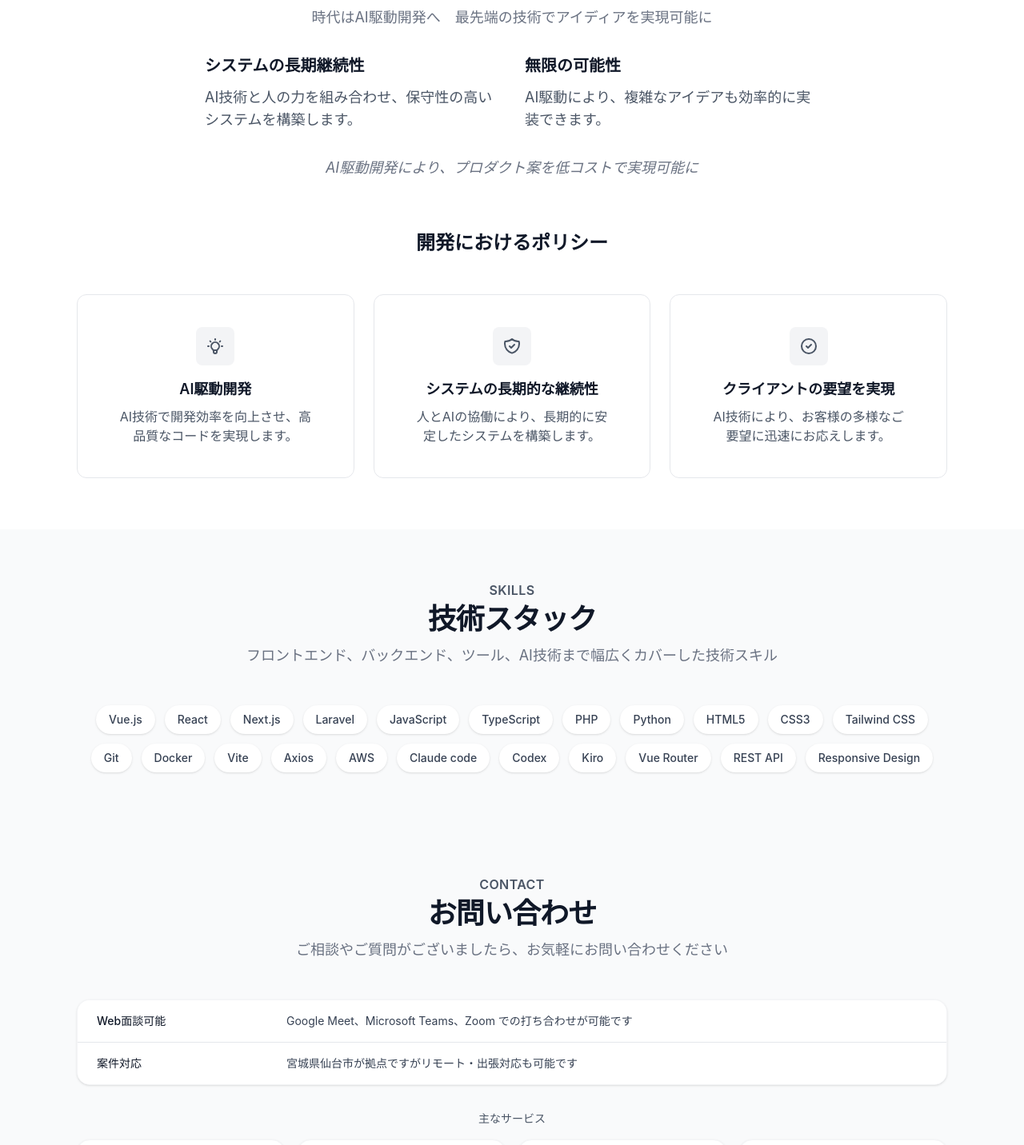
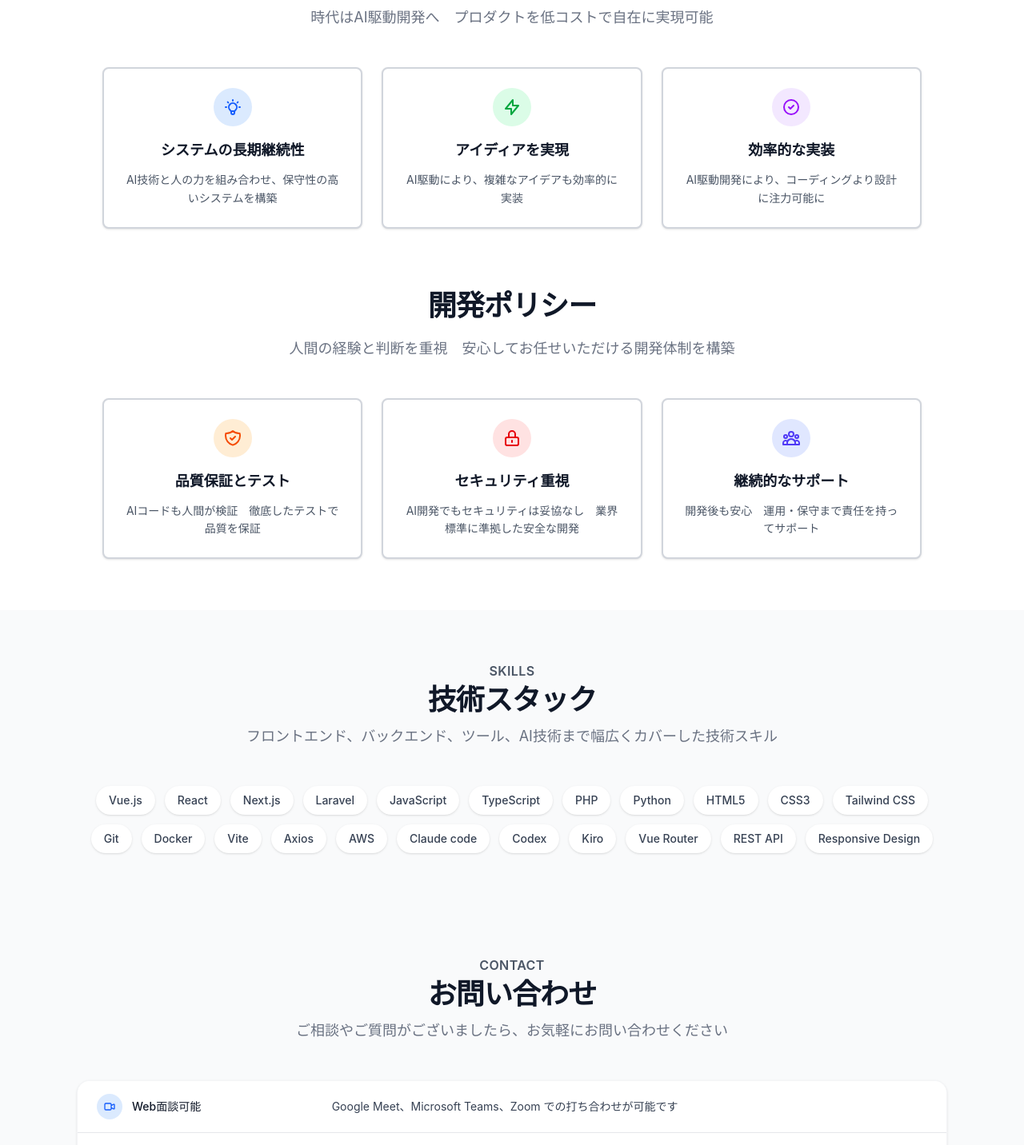
Before and after one commit to NOIRU13/portfolio, a Vue app: page / in a window 1280 px wide. Shown: the part 1480-2912 px from the top of the page at 80% size. Built offline with nearby package versions, Linux system fonts and the light colour scheme.

Commit message:
no message

```diff
--- a/src/components/sections/AboutSection.vue
+++ b/src/components/sections/AboutSection.vue
@@ -56,35 +56,58 @@
             <h3 class="text-3xl leading-8 font-bold tracking-tight text-gray-900 sm:text-4xl">
               AI駆動の可能性
             </h3>
-            <div class="mt-6 max-w-3xl mx-auto text-lg text-gray-500 space-y-6">
-              <p>
-                時代はAI駆動開発へ　最先端の技術でアイディアを実現可能に
+            <p class="mt-6 max-w-3xl mx-auto text-lg text-gray-500">
+              時代はAI駆動開発へ　プロダクトを低コストで自在に実現可能
             </p>
 
-              <div class="grid md:grid-cols-2 gap-8 mt-8 text-left">
-                <ScrollReveal animation="slide-left" :delay="200">
-                  <div>
-                    <h4 class="text-xl font-semibold text-gray-900 mb-3">システムの長期継続性</h4>
-                    <p class="text-gray-600">
-                      AI技術と人の力を組み合わせ、保守性の高いシステムを構築します。
+            <!-- Bordered Feature Cards -->
+            <div class="grid md:grid-cols-3 gap-6 mt-12 max-w-5xl mx-auto">
+              <ScrollReveal animation="slide-up" :delay="200">
+                <div class="border-2 border-gray-300 rounded-lg p-6 bg-white shadow-sm hover:shadow-md transition-shadow duration-300">
+                  <div class="text-center">
+                    <div class="w-12 h-12 mx-auto mb-4 bg-blue-100 rounded-full flex items-center justify-center">
+                      <svg class="w-6 h-6 text-blue-600" fill="none" stroke="currentColor" viewBox="0 0 24 24">
+                        <path stroke-linecap="round" stroke-linejoin="round" stroke-width="2" d="M9.663 17h4.673M12 3v1m6.364 1.636l-.707.707M21 12h-1M4 12H3m3.343-5.657l-.707-.707m2.828 9.9a5 5 0 117.072 0l-.548.547A3.374 3.374 0 0014 18.469V19a2 2 0 11-4 0v-.531c0-.895-.356-1.754-.988-2.386l-.548-.547z" />
+                      </svg>
+                    </div>
+                    <h4 class="text-lg font-semibold text-gray-900 mb-3">システムの長期継続性</h4>
+                    <p class="text-gray-600 text-sm leading-relaxed">
+                      AI技術と人の力を組み合わせ、保守性の高いシステムを構築
                     </p>
+                  </div>
                 </div>
               </ScrollReveal>
 
-                <ScrollReveal animation="slide-right" :delay="300">
-                  <div>
-                    <h4 class="text-xl font-semibold text-gray-900 mb-3">無限の可能性</h4>
-                    <p class="text-gray-600">
-                      AI駆動により、複雑なアイデアも効率的に実装できます。
+              <ScrollReveal animation="slide-up" :delay="300">
+                <div class="border-2 border-gray-300 rounded-lg p-6 bg-white shadow-sm hover:shadow-md transition-shadow duration-300">
+                  <div class="text-center">
+                    <div class="w-12 h-12 mx-auto mb-4 bg-green-100 rounded-full flex items-center justify-center">
+                      <svg class="w-6 h-6 text-green-600" fill="none" stroke="currentColor" viewBox="0 0 24 24">
+                        <path stroke-linecap="round" stroke-linejoin="round" stroke-width="2" d="M13 10V3L4 14h7v7l9-11h-7z" />
+                      </svg>
+                    </div>
+                    <h4 class="text-lg font-semibold text-gray-900 mb-3">アイディアを実現</h4>
+                    <p class="text-gray-600 text-sm leading-relaxed">
+                      AI駆動により、複雑なアイデアも効率的に実装
                     </p>
                   </div>
+                </div>
               </ScrollReveal>
+
+              <ScrollReveal animation="slide-up" :delay="400">
+                <div class="border-2 border-gray-300 rounded-lg p-6 bg-white shadow-sm hover:shadow-md transition-shadow duration-300">
+                  <div class="text-center">
+                    <div class="w-12 h-12 mx-auto mb-4 bg-purple-100 rounded-full flex items-center justify-center">
+                      <svg class="w-6 h-6 text-purple-600" fill="none" stroke="currentColor" viewBox="0 0 24 24">
+                        <path stroke-linecap="round" stroke-linejoin="round" stroke-width="2" d="M9 12l2 2 4-4m6 2a9 9 0 11-18 0 9 9 0 0118 0z" />
+                      </svg>
                     </div>
-
-              <ScrollReveal animation="fade" :delay="400">
-                <p class="mt-8 text-center italic">
-                  AI駆動開発により、プロダクト案を低コストで実現可能に
+                    <h4 class="text-lg font-semibold text-gray-900 mb-3">効率的な実装</h4>
+                    <p class="text-gray-600 text-sm leading-relaxed">
+                      AI駆動開発により、コーディングより設計に注力可能に
                     </p>
+                  </div>
+                </div>
               </ScrollReveal>
             </div>
           </div>
@@ -93,65 +116,65 @@
 
       <!-- Key principles -->
       <ScrollReveal animation="rise" :delay="100">
-        <div class="mt-16">
-          <div class="text-center mb-12">
-            <h3 class="text-2xl font-bold text-gray-900">開発におけるポリシー</h3>
-          </div>
+        <div class="mt-20">
+          <div class="text-center">
+            <h3 class="text-3xl leading-8 font-bold tracking-tight text-gray-900 sm:text-4xl">
+             開発ポリシー
+            </h3>
+            <p class="mt-6 max-w-3xl mx-auto text-lg text-gray-500">
+              人間の経験と判断を重視　安心してお任せいただける開発体制を構築
+            </p>
 
-          <div class="grid md:grid-cols-3 gap-6">
-            <ScrollReveal animation="scale" :delay="200">
-              <Card hover class="text-center">
-                <template #default>
-                  <div class="flex justify-center mb-4">
-                    <div class="w-12 h-12 bg-gray-100 rounded-lg flex items-center justify-center">
-                      <svg class="w-6 h-6 text-gray-600" fill="none" stroke="currentColor" viewBox="0 0 24 24">
-                        <path stroke-linecap="round" stroke-linejoin="round" stroke-width="2" d="M9.663 17h4.673M12 3v1m6.364 1.636l-.707.707M21 12h-1M4 12H3m3.343-5.657l-.707-.707m2.828 9.9a5 5 0 117.072 0l-.548.547A3.374 3.374 0 0014 18.469V19a2 2 0 11-4 0v-.531c0-.895-.356-1.754-.988-2.386l-.548-.547z" />
-                      </svg>
-                    </div>
-                  </div>
-                  <h4 class="text-lg font-semibold text-gray-900 mb-2">AI駆動開発</h4>
-                  <p class="text-gray-600">
-                    AI技術で開発効率を向上させ、高品質なコードを実現します。
-                  </p>
-                </template>
-              </Card>
-            </ScrollReveal>
-
-            <ScrollReveal animation="scale" :delay="300">
-              <Card hover class="text-center">
-                <template #default>
-                  <div class="flex justify-center mb-4">
-                    <div class="w-12 h-12 bg-gray-100 rounded-lg flex items-center justify-center">
-                      <svg class="w-6 h-6 text-gray-600" fill="none" stroke="currentColor" viewBox="0 0 24 24">
+            <!-- Bordered Feature Cards -->
+            <div class="grid md:grid-cols-3 gap-6 mt-12 max-w-5xl mx-auto">
+              <ScrollReveal animation="slide-up" :delay="200">
+                <div class="border-2 border-gray-300 rounded-lg p-6 bg-white shadow-sm hover:shadow-md transition-shadow duration-300">
+                  <div class="text-center">
+                    <div class="w-12 h-12 mx-auto mb-4 bg-orange-100 rounded-full flex items-center justify-center">
+                      <svg class="w-6 h-6 text-orange-600" fill="none" stroke="currentColor" viewBox="0 0 24 24">
                         <path stroke-linecap="round" stroke-linejoin="round" stroke-width="2" d="M9 12l2 2 4-4m5.618-4.016A11.955 11.955 0 0112 2.944a11.955 11.955 0 01-8.618 3.04A12.02 12.02 0 003 9c0 5.591 3.824 10.29 9 11.622 5.176-1.332 9-6.03 9-11.622 0-1.042-.133-2.052-.382-3.016z" />
                       </svg>
                     </div>
+                    <h4 class="text-lg font-semibold text-gray-900 mb-3">品質保証とテスト</h4>
+                    <p class="text-gray-600 text-sm leading-relaxed">
+                      AIコードも人間が検証　徹底したテストで品質を保証
+                    </p>
                   </div>
-                  <h4 class="text-lg font-semibold text-gray-900 mb-2">システムの長期的な継続性</h4>
-                  <p class="text-gray-600">
-                    人とAIの協働により、長期的に安定したシステムを構築します。
-                  </p>
-                </template>
-              </Card>
+                </div>
               </ScrollReveal>
 
-            <ScrollReveal animation="scale" :delay="400">
-              <Card hover class="text-center">
-                <template #default>
-                  <div class="flex justify-center mb-4">
-                    <div class="w-12 h-12 bg-gray-100 rounded-lg flex items-center justify-center">
-                      <svg class="w-6 h-6 text-gray-600" fill="none" stroke="currentColor" viewBox="0 0 24 24">
-                        <path stroke-linecap="round" stroke-linejoin="round" stroke-width="2" d="M9 12l2 2 4-4m6 2a9 9 0 11-18 0 9 9 0 0118 0z" />
+              <ScrollReveal animation="slide-up" :delay="300">
+                <div class="border-2 border-gray-300 rounded-lg p-6 bg-white shadow-sm hover:shadow-md transition-shadow duration-300">
+                  <div class="text-center">
+                    <div class="w-12 h-12 mx-auto mb-4 bg-red-100 rounded-full flex items-center justify-center">
+                      <svg class="w-6 h-6 text-red-600" fill="none" stroke="currentColor" viewBox="0 0 24 24">
+                        <path stroke-linecap="round" stroke-linejoin="round" stroke-width="2" d="M12 15v2m-6 4h12a2 2 0 002-2v-6a2 2 0 00-2-2H6a2 2 0 00-2 2v6a2 2 0 002 2zm10-10V7a4 4 0 00-8 0v4h8z" />
                       </svg>
                     </div>
+                    <h4 class="text-lg font-semibold text-gray-900 mb-3">セキュリティ重視</h4>
+                    <p class="text-gray-600 text-sm leading-relaxed">
+                      AI開発でもセキュリティは妥協なし　業界標準に準拠した安全な開発
+                    </p>
                   </div>
-                  <h4 class="text-lg font-semibold text-gray-900 mb-2">クライアントの要望を実現</h4>
-                  <p class="text-gray-600">
-                    AI技術により、お客様の多様なご要望に迅速にお応えします。
+                </div>
+              </ScrollReveal>
+
+              <ScrollReveal animation="slide-up" :delay="400">
+                <div class="border-2 border-gray-300 rounded-lg p-6 bg-white shadow-sm hover:shadow-md transition-shadow duration-300">
+                  <div class="text-center">
+                    <div class="w-12 h-12 mx-auto mb-4 bg-indigo-100 rounded-full flex items-center justify-center">
+                      <svg class="w-6 h-6 text-indigo-600" fill="none" stroke="currentColor" viewBox="0 0 24 24">
+                        <path stroke-linecap="round" stroke-linejoin="round" stroke-width="2" d="M17 20h5v-2a3 3 0 00-5.356-1.857M17 20H7m10 0v-2c0-.656-.126-1.283-.356-1.857M7 20H2v-2a3 3 0 015.356-1.857M7 20v-2c0-.656.126-1.283.356-1.857m0 0a5.002 5.002 0 019.288 0M15 7a3 3 0 11-6 0 3 3 0 016 0zm6 3a2 2 0 11-4 0 2 2 0 014 0zM7 10a2 2 0 11-4 0 2 2 0 014 0z" />
+                      </svg>
+                    </div>
+                    <h4 class="text-lg font-semibold text-gray-900 mb-3">継続的なサポート</h4>
+                    <p class="text-gray-600 text-sm leading-relaxed">
+                      開発後も安心　運用・保守まで責任を持ってサポート
                     </p>
-                </template>
-              </Card>
+                  </div>
+                </div>
               </ScrollReveal>
+            </div>
           </div>
         </div>
       </ScrollReveal>
--- a/src/components/sections/ContactSection.vue
+++ b/src/components/sections/ContactSection.vue
@@ -21,7 +21,14 @@
               <tbody class="bg-white divide-y divide-gray-200">
                 <tr class="hover:bg-gray-50 transition-colors duration-150">
                   <td class="px-6 py-4 whitespace-nowrap text-sm font-medium text-gray-900">
-                    Web面談可能
+                    <div class="flex items-center">
+                      <div class="w-8 h-8 bg-blue-100 rounded-full flex items-center justify-center mr-3">
+                        <svg class="w-4 h-4 text-blue-600" fill="none" stroke="currentColor" viewBox="0 0 24 24">
+                          <path stroke-linecap="round" stroke-linejoin="round" stroke-width="2" d="M15 10l4.553-2.276A1 1 0 0121 8.618v6.764a1 1 0 01-1.447.894L15 14M5 18h8a2 2 0 002-2V8a2 2 0 00-2-2H5a2 2 0 00-2 2v8a2 2 0 002 2z" />
+                        </svg>
+                      </div>
+                      Web面談可能
+                    </div>
                   </td>
                   <td class="px-6 py-4 text-sm text-gray-700">
                     Google Meet、Microsoft Teams、Zoom での打ち合わせが可能です
@@ -29,7 +36,14 @@
                 </tr>
                 <tr class="hover:bg-gray-50 transition-colors duration-150">
                   <td class="px-6 py-4 whitespace-nowrap text-sm font-medium text-gray-900">
-                    案件対応
+                    <div class="flex items-center">
+                      <div class="w-8 h-8 bg-green-100 rounded-full flex items-center justify-center mr-3">
+                        <svg class="w-4 h-4 text-green-600" fill="none" stroke="currentColor" viewBox="0 0 24 24">
+                          <path stroke-linecap="round" stroke-linejoin="round" stroke-width="2" d="M9 12l2 2 4-4m6 2a9 9 0 11-18 0 9 9 0 0118 0z" />
+                        </svg>
+                      </div>
+                      案件対応
+                    </div>
                   </td>
                   <td class="px-6 py-4 text-sm text-gray-700">
                     宮城県仙台市が拠点ですがリモート・出張対応も可能です
@@ -53,6 +67,11 @@
         <ScrollReveal animation="rise" :delay="400">
           <div class="bg-white rounded-2xl shadow-sm border border-gray-100 overflow-hidden">
             <div class="p-6 text-center">
+              <div class="w-10 h-10 bg-purple-100 rounded-full flex items-center justify-center mx-auto mb-3">
+                <svg class="w-5 h-5 text-purple-600" fill="none" stroke="currentColor" viewBox="0 0 24 24">
+                  <path stroke-linecap="round" stroke-linejoin="round" stroke-width="2" d="M12 6V4m0 2a2 2 0 100 4m0-4a2 2 0 110 4m-6 8a2 2 0 100-4m0 4a2 2 0 100 4m0-4v2m0-6V4m6 6v10m6-2a2 2 0 100-4m0 4a2 2 0 100 4m0-4v2m0-6V4" />
+                </svg>
+              </div>
               <h4 class="text-sm font-medium text-gray-900">新規システム開発</h4>
             </div>
           </div>
@@ -61,6 +80,12 @@
         <ScrollReveal animation="rise" :delay="500">
           <div class="bg-white rounded-2xl shadow-sm border border-gray-100 overflow-hidden">
             <div class="p-6 text-center">
+              <div class="w-10 h-10 bg-orange-100 rounded-full flex items-center justify-center mx-auto mb-3">
+                <svg class="w-5 h-5 text-orange-600" fill="none" stroke="currentColor" viewBox="0 0 24 24">
+                  <path stroke-linecap="round" stroke-linejoin="round" stroke-width="2" d="M10.325 4.317c.426-1.756 2.924-1.756 3.35 0a1.724 1.724 0 002.573 1.066c1.543-.94 3.31.826 2.37 2.37a1.724 1.724 0 001.065 2.572c1.756.426 1.756 2.924 0 3.35a1.724 1.724 0 00-1.066 2.573c.94 1.543-.826 3.31-2.37 2.37a1.724 1.724 0 00-2.572 1.065c-.426 1.756-2.924 1.756-3.35 0a1.724 1.724 0 00-2.573-1.066c-1.543.94-3.31-.826-2.37-2.37a1.724 1.724 0 00-1.065-2.572c-1.756-.426-1.756-2.924 0-3.35a1.724 1.724 0 001.066-2.573c-.94-1.543.826-3.31 2.37-2.37.996.608 2.296.07 2.572-1.065z" />
+                  <path stroke-linecap="round" stroke-linejoin="round" stroke-width="2" d="M15 12a3 3 0 11-6 0 3 3 0 016 0z" />
+                </svg>
+              </div>
               <h4 class="text-sm font-medium text-gray-900">既存システム保守</h4>
             </div>
           </div>
@@ -69,6 +94,11 @@
         <ScrollReveal animation="rise" :delay="600">
           <div class="bg-white rounded-2xl shadow-sm border border-gray-100 overflow-hidden">
             <div class="p-6 text-center">
+              <div class="w-10 h-10 bg-indigo-100 rounded-full flex items-center justify-center mx-auto mb-3">
+                <svg class="w-5 h-5 text-indigo-600" fill="none" stroke="currentColor" viewBox="0 0 24 24">
+                  <path stroke-linecap="round" stroke-linejoin="round" stroke-width="2" d="M9 19v-6a2 2 0 00-2-2H5a2 2 0 00-2 2v6a2 2 0 002 2h2a2 2 0 002-2zm0 0V9a2 2 0 012-2h2a2 2 0 012 2v10m-6 0a2 2 0 002 2h2a2 2 0 002-2m0 0V5a2 2 0 012-2h2a2 2 0 012 2v14a2 2 0 01-2 2h-2a2 2 0 01-2-2z" />
+                </svg>
+              </div>
               <h4 class="text-sm font-medium text-gray-900">システム運用</h4>
             </div>
           </div>
@@ -77,6 +107,11 @@
         <ScrollReveal animation="rise" :delay="700">
           <div class="bg-white rounded-2xl shadow-sm border border-gray-100 overflow-hidden">
             <div class="p-6 text-center">
+              <div class="w-10 h-10 bg-teal-100 rounded-full flex items-center justify-center mx-auto mb-3">
+                <svg class="w-5 h-5 text-teal-600" fill="none" stroke="currentColor" viewBox="0 0 24 24">
+                  <path stroke-linecap="round" stroke-linejoin="round" stroke-width="2" d="M12 4v16m8-8H4" />
+                </svg>
+              </div>
               <h4 class="text-sm font-medium text-gray-900">新規機能実装</h4>
             </div>
           </div>
@@ -99,9 +134,11 @@
             rel="noopener noreferrer"
             class="inline-flex items-center px-8 py-4 border border-transparent text-base font-medium rounded-xl text-white bg-gray-900 hover:bg-gray-800 focus:outline-none focus:ring-2 focus:ring-offset-2 focus:ring-gray-500 transition-all duration-200 shadow-sm hover:shadow-md transform hover:-translate-y-0.5"
           >
-            <svg class="w-5 h-5 mr-2" fill="none" stroke="currentColor" viewBox="0 0 24 24">
-              <path stroke-linecap="round" stroke-linejoin="round" stroke-width="2" d="M3 8l7.89 4.26a2 2 0 002.22 0L21 8M5 19h14a2 2 0 002-2V7a2 2 0 00-2-2H5a2 2 0 00-2 2v10a2 2 0 002 2z"></path>
-            </svg>
+            <div class="w-5 h-5 bg-white rounded-full flex items-center justify-center mr-2">
+              <svg class="w-3 h-3 text-gray-900" fill="none" stroke="currentColor" viewBox="0 0 24 24">
+                <path stroke-linecap="round" stroke-linejoin="round" stroke-width="2" d="M3 8l7.89 4.26a2 2 0 002.22 0L21 8M5 19h14a2 2 0 002-2V7a2 2 0 00-2-2H5a2 2 0 00-2 2v10a2 2 0 002 2z"></path>
+              </svg>
+            </div>
             お問い合わせフォーム
           </a>
         </div>
```
Lines whose indentation alone changed are shown as unchanged.
